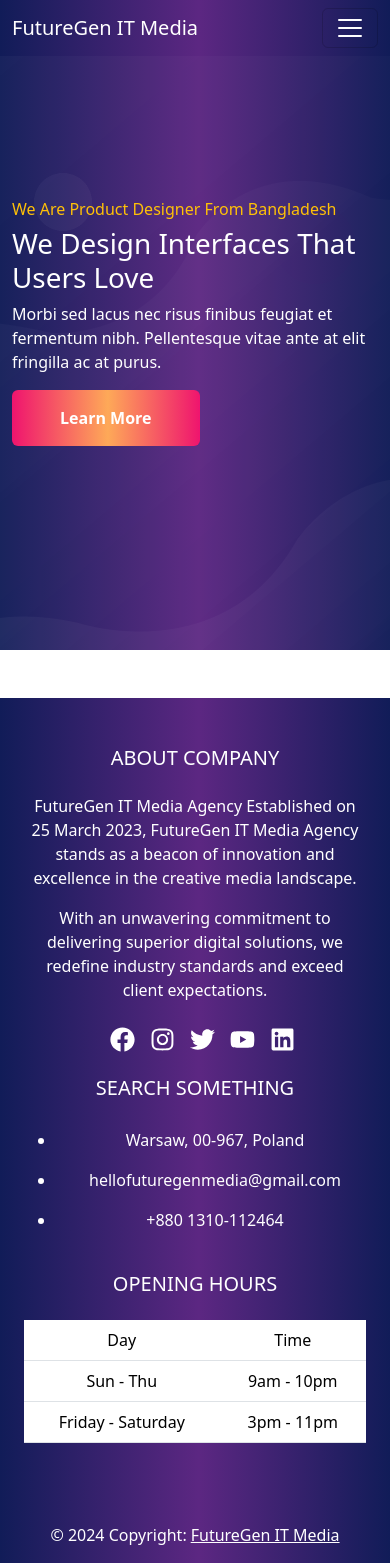
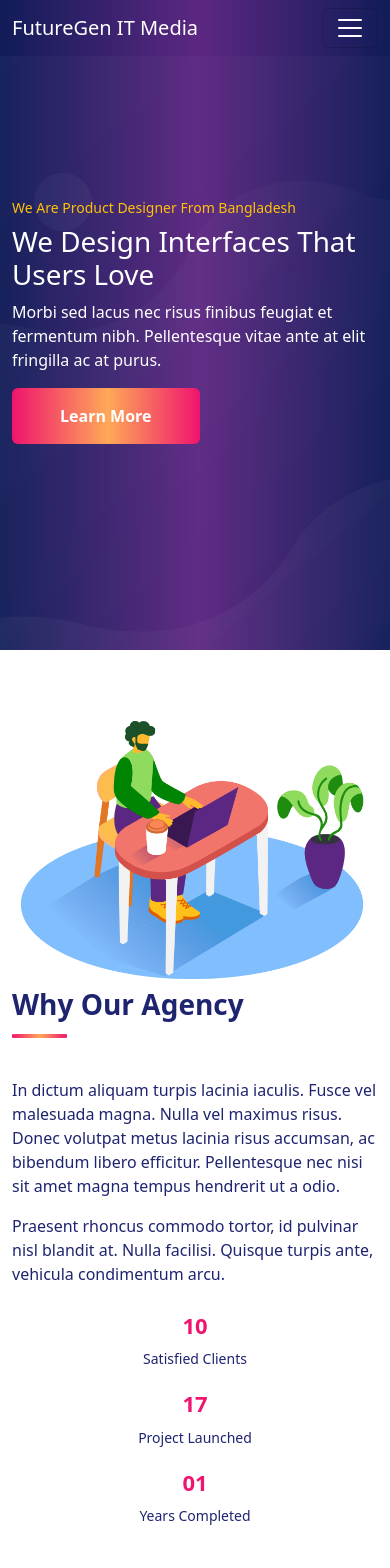
Before and after one commit to aminulislam2002/future-gen-client, a React (Vite) app: page / in a window 390 px wide. Shown: the top 1568 px of the page. Built offline with nearby package versions, Linux system fonts and the light colour scheme.

Commit message:
why our agency section design

```diff
--- a/src/Pages/HomePage/Home/Home.jsx
+++ b/src/Pages/HomePage/Home/Home.jsx
@@ -1,9 +1,11 @@
 import Header from "../Sections/Header/Header";
+import WhyOurAgency from "../Sections/WhyOurAgency/WhyOurAgency";
 
 const Home = () => {
   return (
     <div>
       <Header></Header>
+      <WhyOurAgency></WhyOurAgency>
     </div>
   );
 };
--- /dev/null
+++ b/src/Pages/HomePage/Sections/WhyOurAgency/WhyOurAgency.css
@@ -0,0 +1,62 @@
+/* Default styles for larger screens */
+.woa-content-box {
+  background-color: #fff;
+  border-radius: 10px;
+  box-shadow: 0 0 10px 4px rgba(31, 66, 135, 0.1);
+  padding: 15px;
+}
+
+.woa-separator {
+  background-color: transparent;
+  position: relative;
+  display: inline-block;
+  height: 4px;
+  width: 90px;
+  margin-bottom: 10px;
+  border-radius: 10%;
+}
+
+.woa-text {
+  font-size: 16px;
+  line-height: 1.5;
+  font-weight: 400;
+  color: #1f2471;
+}
+
+.woa-image {
+  width: 100%;
+  height: 390px;
+}
+
+/* Responsive styles for tablets (768px and below) */
+@media only screen and (max-width: 768px) {
+  .woa-separator {
+    width: 70px;
+  }
+
+  .woa-content-box {
+    padding: 10px;
+  }
+
+  .woa-image {
+    width: 100%;
+    height: auto;
+  }
+}
+
+/* Responsive styles for mobile devices (480px and below) */
+@media only screen and (max-width: 480px) {
+  .woa-separator {
+    width: 55px;
+  }
+
+  .woa-content-box {
+    border-radius: 0;
+    box-shadow: none;
+  }
+
+  .woa-image {
+    width: 100%;
+    height: auto;
+  }
+}
--- /dev/null
+++ b/src/Pages/HomePage/Sections/WhyOurAgency/WhyOurAgency.jsx
@@ -0,0 +1,68 @@
+import image from "../../../../assets/section/why-our-agency.png";
+
+import "./WhyOurAgency.css";
+
+const WhyOurAgency = () => {
+  return (
+    <div className="content-inner">
+      <div className="container">
+        <div className="row align-items-center">
+          <div className="col-lg-6 h-100">
+            <div className="d-flex justify-content-center align-items-center">
+              <img src={image} alt="Why our agency?" className="img-fluid woa-image" />
+            </div>
+          </div>
+          <div className="col-lg-6 h-100">
+            <div className="section-head style-3 mb-4">
+              <h2 className="title">Why Our Agency</h2>
+              <div className="woa-separator gradient"></div>
+            </div>
+            <p className="woa-text">
+              In dictum aliquam turpis lacinia iaculis. Fusce vel malesuada magna. Nulla vel maximus risus. Donec volutpat
+              metus lacinia risus accumsan, ac bibendum libero efficitur. Pellentesque nec nisi sit amet magna tempus
+              hendrerit ut a odio.
+            </p>
+            <p className="woa-text m-b30">
+              Praesent rhoncus commodo tortor, id pulvinar nisl blandit at. Nulla facilisi. Quisque turpis ante, vehicula
+              condimentum arcu.
+            </p>
+            <div className="row">
+              <div className="col-sm-4 m-b30">
+                <div className="woa-content-box text-center">
+                  <div className="icon-content">
+                    <h2 className="counter m-b0">
+                      <span>10</span>
+                    </h2>
+                    <span className="sub-title">Satisfied Clients</span>
+                  </div>
+                </div>
+              </div>
+              <div className="col-sm-4 m-b30">
+                <div className="woa-content-box text-center">
+                  <div className="icon-content">
+                    <h2 className="counter m-b0">
+                      <span>17</span>
+                    </h2>
+                    <span className="sub-title">Project Launched</span>
+                  </div>
+                </div>
+              </div>
+              <div className="col-sm-4 m-b30">
+                <div className="woa-content-box text-center">
+                  <div className="icon-content">
+                    <h2 className="counter m-b0">
+                      <span>01</span>
+                    </h2>
+                    <span className="sub-title">Years Completed</span>
+                  </div>
+                </div>
+              </div>
+            </div>
+          </div>
+        </div>
+      </div>
+    </div>
+  );
+};
+
+export default WhyOurAgency;
--- a/src/index.css
+++ b/src/index.css
@@ -1,3 +1,4 @@
+/* Default styles for larger screens */
 .gradient {
   background-image: linear-gradient(90deg, #ef146e 0, #fea958 51%, #ef146e);
 }
@@ -5,3 +6,79 @@
 .gradient2 {
   background-image: linear-gradient(90deg, #111c58 0, #5c2782 51%, #111c58);
 }
+
+.content-inner {
+  padding-top: 100px;
+  padding-bottom: 70px;
+}
+
+.title {
+  font-size: 45px;
+  line-height: 1.2;
+  font-weight: 700;
+  color: #1f2471;
+}
+
+.sub-title {
+  font-size: 16px;
+  line-height: 1.2;
+  font-weight: 500;
+  color: #1f2471;
+}
+
+.counter {
+  font-size: 35px;
+  line-height: 1.2;
+  font-weight: 700;
+  color: #ef146e;
+}
+
+/* Responsive styles for tablets (768px and below) */
+@media only screen and (max-width: 768px) {
+  .content-inner {
+    padding-top: 80px;
+    padding-bottom: 50px;
+  }
+
+  .title {
+    font-size: 36px;
+  }
+
+  .sub-title {
+    font-size: 15px;
+  }
+
+  .counter {
+    font-size: 28px;
+  }
+}
+
+/* Responsive styles for mobile devices (480px and below) */
+@media only screen and (max-width: 480px) {
+  .content-inner {
+    padding-top: 60px;
+    padding-bottom: 30px;
+  }
+
+  .title {
+    font-size: 28px;
+  }
+
+  .sub-title {
+    font-size: 14px;
+  }
+
+  .counter {
+    font-size: 22px;
+  }
+}
+
+/* Default styles for larger screens */
+
+/* Responsive styles for tablets (768px and below) */
+/* @media only screen and (max-width: 768px) {
+} */
+
+/* Responsive styles for mobile devices (480px and below) */
+/* @media only screen and (max-width: 480px) {
+} */
```
Also changed, not shown: src/assets/section/why-our-agency.png (added).
